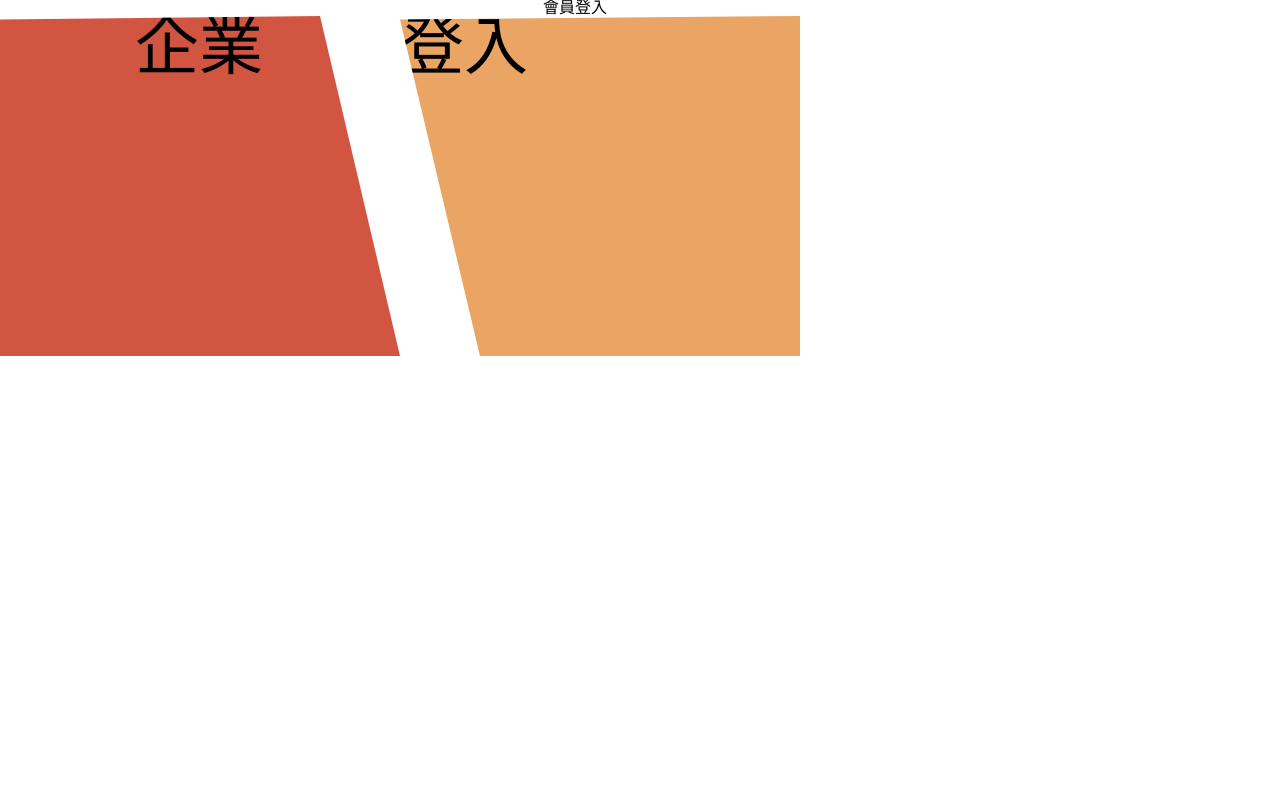
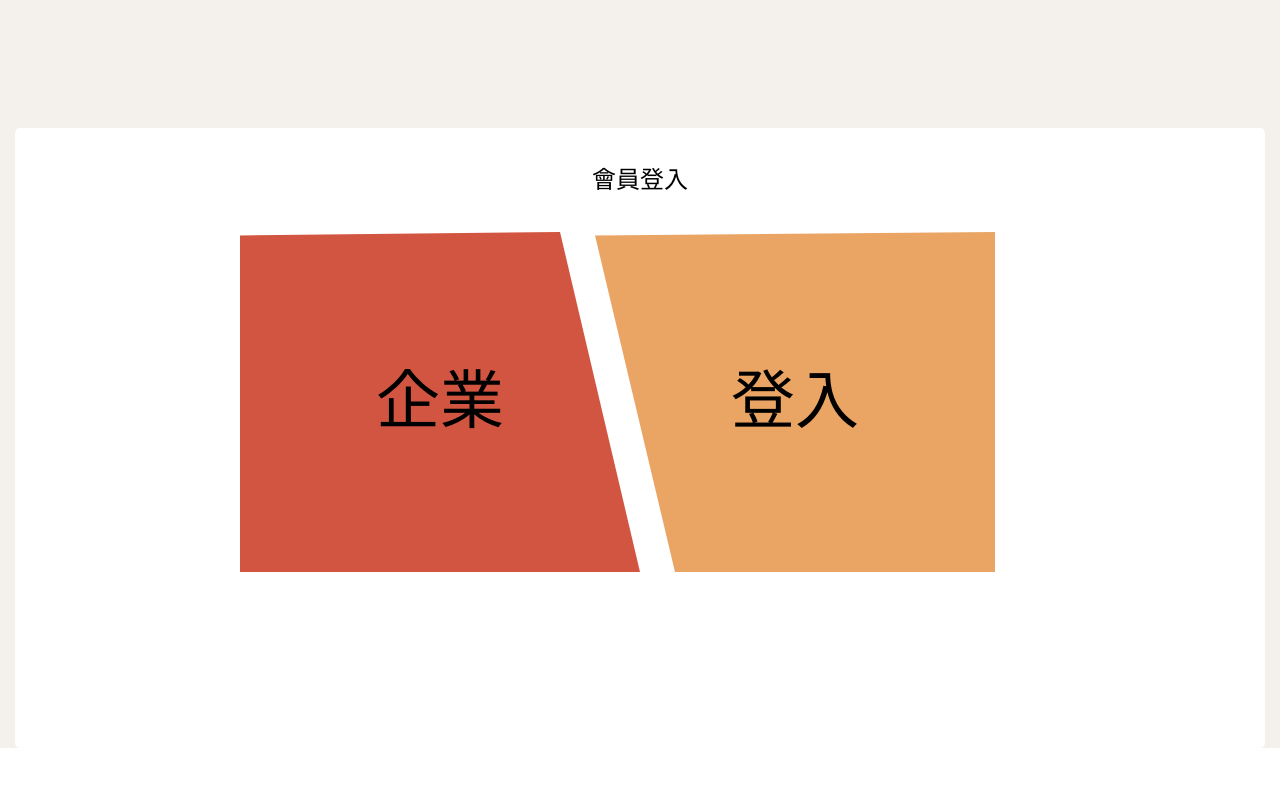
Before and after one commit to dai24/tgd102_g2, a PHP site: page /login.html in a window 1280 px wide. Shown: the top 787 px of the page. Run offline with PHP 8.4, Linux system fonts and the light colour scheme.

Commit message:
刪除_login.scss的body{} by王

```diff
--- a/css/style.css
+++ b/css/style.css
@@ -211,40 +211,56 @@ body {
   background-color: #FFFFFF;
 }
 
-.login .card1 {
-  background-color: #ffffff;
+.login {
+  width: 100vw;
+  background-color: #F4F1EC;
+  padding-top: 64px;
+}
+.login .card {
   width: 1150px;
   height: 620px;
+  background-color: #ffffff;
   display: flex;
   flex-direction: column;
+  align-items: center;
+  border-radius: 5px;
+  margin-top: 64px;
+  padding-left: 50px;
+  padding-right: 50px;
 }
-.login .card1 h1 {
+.login .card h1 {
+  font-size: 24px;
   text-align: center;
+  margin-top: 40px;
+  margin-bottom: 40px;
 }
-.login .card1 ul {
+.login .card h2 {
+  text-align: center;
+  line-height: 340px;
+}
+.login .card ul {
   display: flex;
 }
-.login .card1 ul h2 {
+.login .card ul h2 {
   font-size: 64px;
   margin: 0;
 }
-.login .card1 li:first-child {
+.login .card ul li {
+  position: relative;
+}
+.login .card li:first-child {
   width: 400px;
   height: 340px;
   -webkit-clip-path: polygon(0 1%, 80% 0, 100% 100%, 0% 100%);
           clip-path: polygon(0 1%, 80% 0, 100% 100%, 0% 100%);
   background-color: #D25541;
 }
-.login .card1 li:first-child h2 {
-  margin-left: 135px;
-}
-.login .card1 li:last-child {
+.login .card li:last-child {
   width: 400px;
   height: 340px;
   -webkit-clip-path: polygon(0 1%, 100% 0, 100% 100%, 20% 100%);
           clip-path: polygon(0 1%, 100% 0, 100% 100%, 20% 100%);
   background-color: #EAA565;
-}
-.login .card1 li:last-child h2 {
-  margin-right: 135px;
+  left: -45px;
+  z-index: 1;
 }/*# sourceMappingURL=style.css.map */
--- a/login.html
+++ b/login.html
@@ -7,8 +7,9 @@
     <title>會員登入</title>
     <link rel="stylesheet" href="./css/style.css">
 </head>
-<body class="login">
-    <div class="card1 card-login">
+<body>
+<main class="login">
+    <div class="card">
         <h1>會員登入</h1>
         <ul>
             <li><h2>企業</h2></li>
@@ -20,6 +21,6 @@
             <h2></h2>
         </ul>
     </div>
-
+</main>
 </body>
 </html>
--- a/sass/page/_login.scss
+++ b/sass/page/_login.scss
@@ -1,41 +1,46 @@
-//--------共同設定----------
-body{
-    background-color:#FFFFFF;
-}
-
-//--------專屬設定----------
-
-// .card-login {
-//     width: 1150px;
-//     height: 620px;
-//     background-color: aquamarine;
-// }
-
 .login{
-    .card1{
-        background-color:#ffffff;
+    width: 100vw;
+    background-color: $primary01;
+    padding-top: $space08;
+    .card{
         width: 1150px;
         height: 620px;
+        background-color:#ffffff;
 
         display: flex;
         flex-direction: column;
+        align-items: center;
 
+        border-radius: 5px;
+
+        margin-top: $space08 ; //64px。主要內容到header
+        padding-left: 50px;
+        padding-right: 50px;
+
+        //"會員登入"
         h1{
+            font-size: $fontSize02;
             text-align: center;
+            margin-top:$space05;
+            margin-bottom: $space05;
         }
-
+        h2{
+            text-align: center;
+            line-height: 340px;
+        }
         ul{
         display: flex;
-
             //"企業 學生"
             h2{
                 font-size: 64px;
                 margin: 0;
             }
 
-
+            //企業 會員區塊
+            li{
+                position: relative;
             }
-
+        }
         li:first-child{
             width: 400px;
             height: 340px;
@@ -44,19 +49,20 @@ body{
 
             //"企業"
             h2{
-            margin-left: 135px;
+
             }
         }
-
         li:last-child{
             width: 400px;
             height: 340px;
             clip-path: polygon(0 1%, 100% 0, 100% 100%, 20% 100%);
             background-color:$primary02;
+            left: -45px; //和企業的區塊重疊
+            z-index: 1;
 
             //"會員"
             h2{
-            margin-right: 135px;
+
             }
         }
     }
```
Also changed, not shown: 1 other file. Lines whose indentation alone changed are shown as unchanged.
